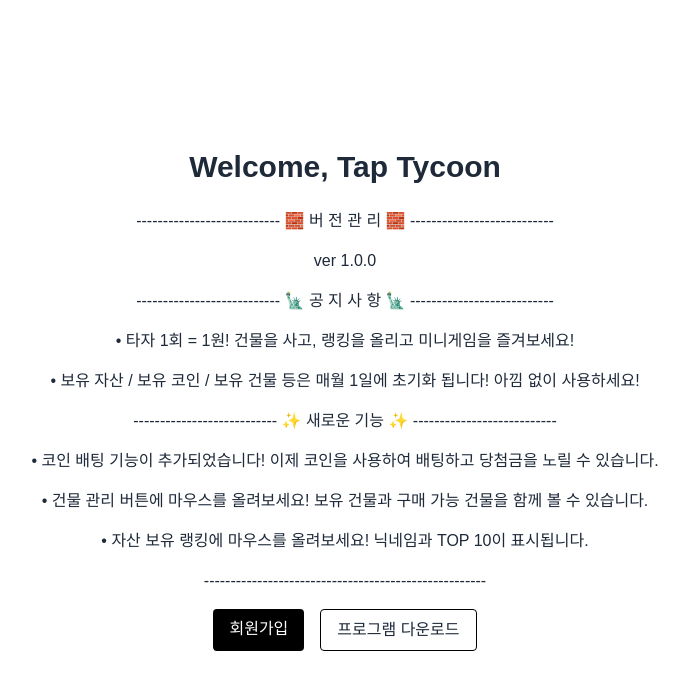
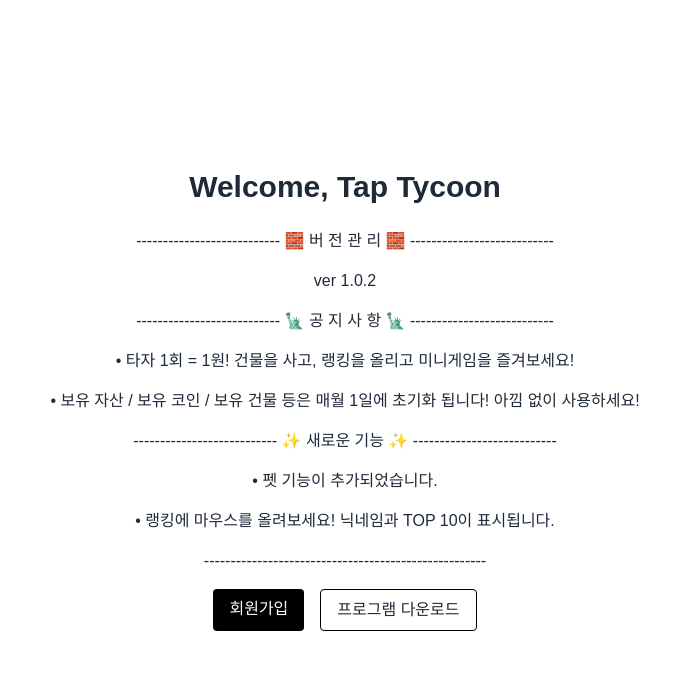
Before and after one commit to SehunPyo/tap-tycoon, a Next.js app: page / in a window 1280 px wide. Shown: the top 690 px of the page, without its empty margins (295-984 px from the left). Built offline with nearby package versions, Linux system fonts and the light colour scheme.

Commit message:
Update index.tsx

```diff
--- a/pages/index.tsx
+++ b/pages/index.tsx
@@ -5,14 +5,13 @@ export default function Home() {
     <main className="flex flex-col items-center justify-center min-h-screen px-4 bg-white text-gray-800">
       <h1 className="text-3xl font-bold mb-6">Welcome, Tap Tycoon</h1>
       <p className="mb-4">--------------------------- 🧱 버 전 관 리 🧱 ---------------------------</p>
-      <p className="mb-4">ver 1.0.0</p>
+      <p className="mb-4">ver 1.0.2</p>
       <p className="mb-4">--------------------------- 🗽 공 지 사 항 🗽 ---------------------------</p>
       <p className="mb-4">•   타자 1회 = 1원! 건물을 사고, 랭킹을 올리고 미니게임을 즐겨보세요!</p>
       <p className="mb-4">•   보유 자산 / 보유 코인 / 보유 건물 등은 매월 1일에 초기화 됩니다! 아낌 없이 사용하세요!</p>
       <p className="mb-4">--------------------------- ✨ 새로운 기능 ✨ ---------------------------</p>
-      <p className="mb-4">•  코인 배팅 기능이 추가되었습니다! 이제 코인을 사용하여 배팅하고 당첨금을 노릴 수 있습니다.</p>
-      <p className="mb-4">•  건물 관리 버튼에 마우스를 올려보세요! 보유 건물과 구매 가능 건물을 함께 볼 수 있습니다.</p>
-      <p className="mb-4">•  자산 보유 랭킹에 마우스를 올려보세요! 닉네임과 TOP 10이 표시됩니다.</p>
+      <p className="mb-4">•  펫 기능이 추가되었습니다.</p>
+      <p className="mb-4">•  랭킹에 마우스를 올려보세요! 닉네임과 TOP 10이 표시됩니다.</p>
       <p className="mb-4">-----------------------------------------------------</p>
       <div className="flex gap-4">
         <Link href="/signup" className="bg-black text-white px-4 py-2 rounded hover:bg-gray-800">
```
